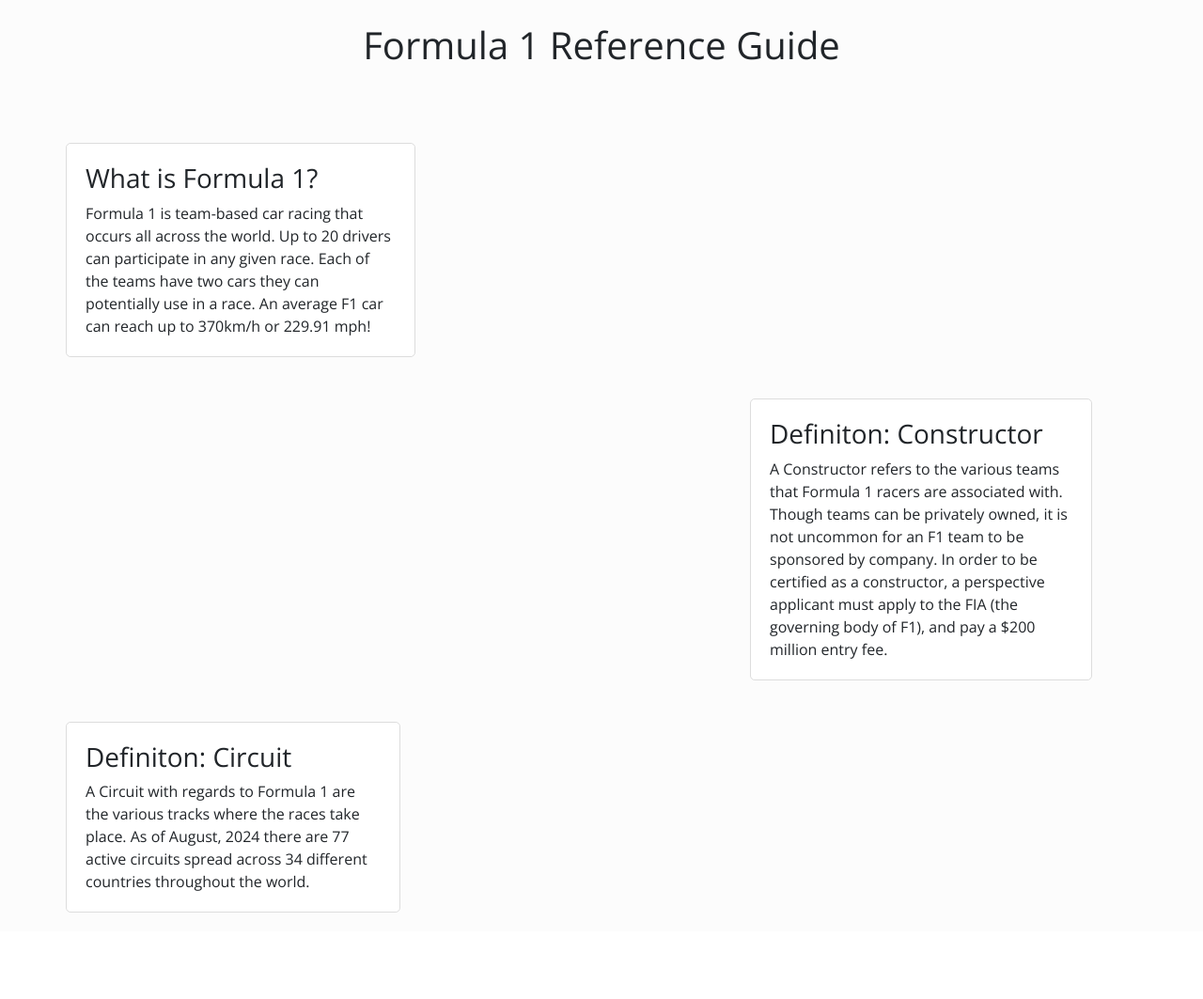
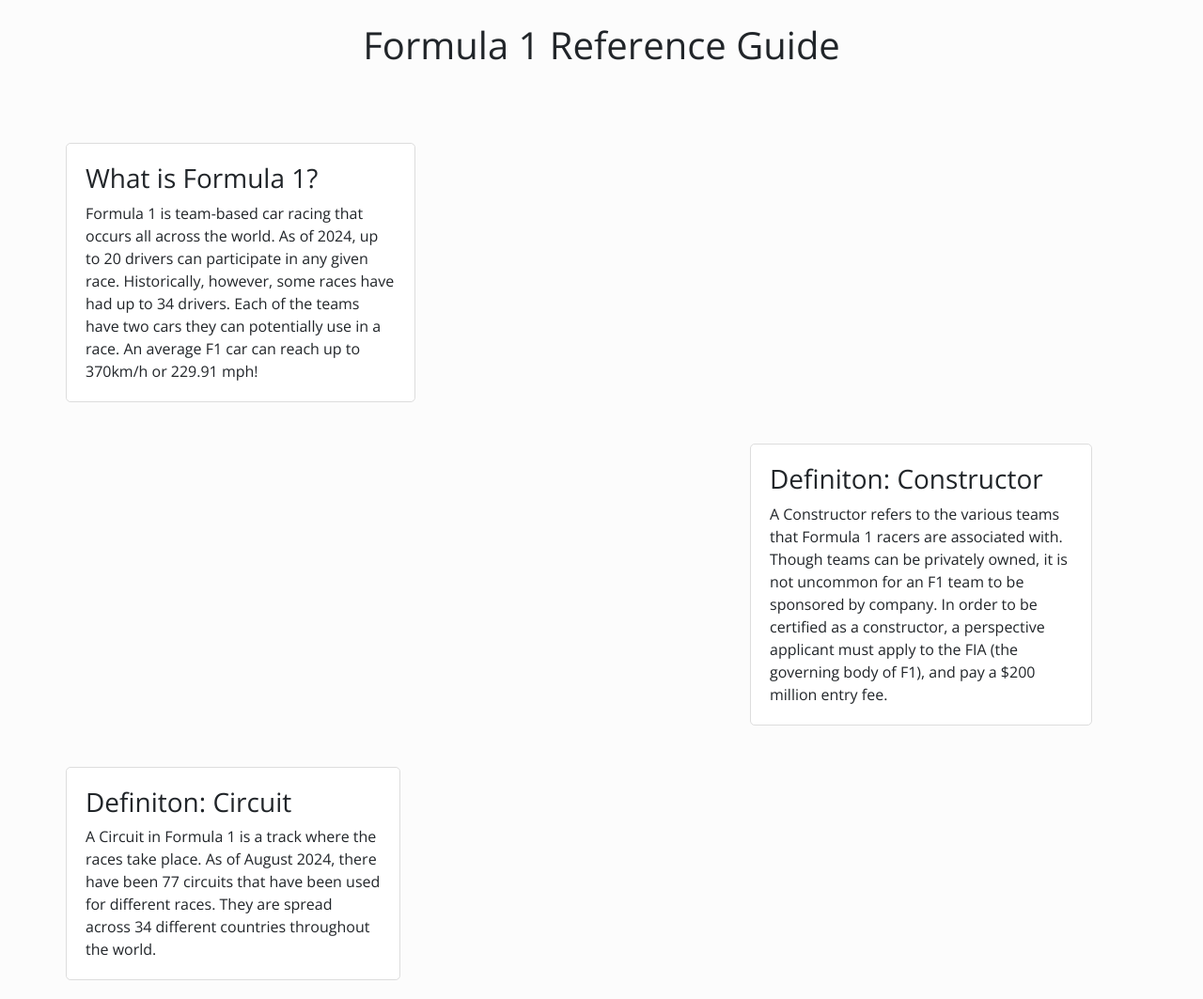
Before and after one commit to KevinPCarney/Project-3-Group-03, a Flask app: page / in a window 1280 px wide. Shown: the part 72-1135 px from the top of the page at 94% size. Before the commit the page ends 1043 px from the top, so only its background shows below. Run offline with Flask 3, Linux system fonts and the light colour scheme; some libraries are stand-ins or nearby versions.

Commit message:
Edited home page text

```diff
--- a/app/templates/home.html
+++ b/app/templates/home.html
@@ -71,7 +71,7 @@
         <div class="row">
             <div class="col-md-4 about-block">
                 <h3>What is Formula 1?</h3>
-                <p>Formula 1 is team-based car racing that occurs all across the world.  Up to 20 drivers can participate in any given race.  Each of the teams have two cars they can potentially use in a race.  An average F1 car can reach up to 370km/h or 229.91 mph! </p>
+                <p>Formula 1 is team-based car racing that occurs all across the world.  As of 2024, up to 20 drivers can participate in any given race. Historically, however, some races have had up to 34 drivers.  Each of the teams have two cars they can potentially use in a race.  An average F1 car can reach up to 370km/h or 229.91 mph! </p>
 
             </div>
 
@@ -97,7 +97,7 @@
             <div class="row">
                 <div class="col-md-4 about-block">
                     <h3>Definiton: Circuit</h3>
-                    <p>A Circuit with regards to Formula 1 are the various tracks where the races take place.  As of August, 2024 there are 77 active circuits spread across 34 different countries throughout the world.  </p>
+                    <p>A Circuit in Formula 1 is a track where the races take place.  As of August 2024, there have been 77 circuits that have been used for different races. They are spread across 34 different countries throughout the world.  </p>
 
                 </div>
 
```
